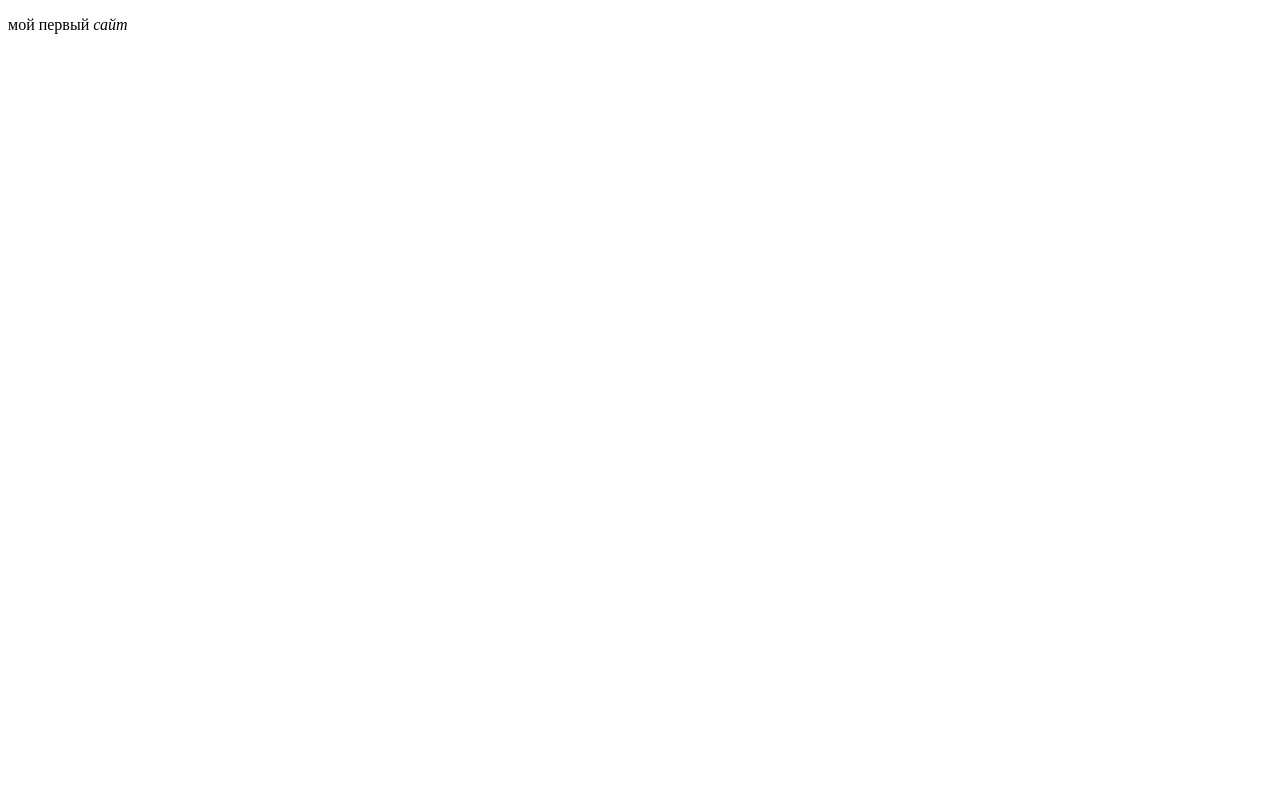
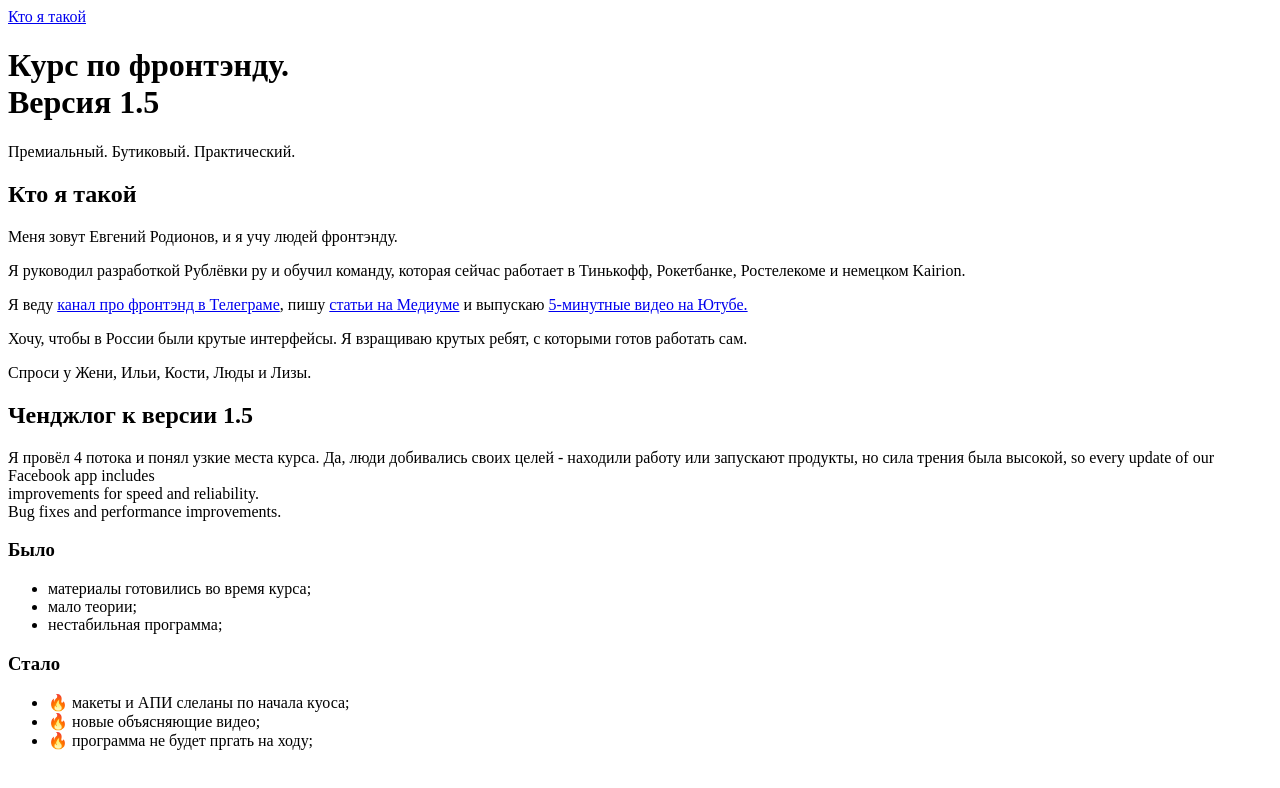
Before and after one commit to kirSHill/verstka, a plain HTML site: page index.html in a window 1280 px wide. Drawn offline with Linux system fonts and the light colour scheme.

Commit message:
first homework done

```diff
--- a/index.html
+++ b/index.html
@@ -1,9 +1,43 @@
 <!DOCTYPE html>
 <html>
     <head>
-        <title>????</title>
+        <meta charset="UTF-8" />
+        <title>Курс по фронтэнду 1.5</title>
     </head>
     <body>
-        <p>мой первый <i>сайт</i></p>
+        <nav><a href="#whoami">Кто я такой</a></nav>
+        <header><h1>Курс по фронтэнду. <br />
+            Версия 1.5
+        </h1>
+        <p>Премиальный. Бутиковый. Практический.</p></header>
+        <main>
+            <section id = "whoami">
+                <h2>Кто я такой</h2>
+                <p>Меня зовут Евгений Родионов, и я учу людей фронтэнду. </p>
+                <p>Я руководил разработкой Рублёвки ру и обучил команду, которая сейчас работает в Тинькофф, Рокетбанке, Ростелекоме и немецком Kairion.</p>
+                <p>Я веду <a href="t.me/kirshill">канал про фронтэнд в Телеграме</a>, пишу <a href = "vk.com/kirshill">статьи на Медиуме</a> и выпускаю <a href="youtube.com/kirshill">5-минутные видео на Ютубе.</a></p>
+                <p>Хочу, чтобы в России были крутые интерфейсы. Я взращиваю крутых ребят, с которыми готов работать сам.</p>
+                <aside>Спроси у Жени, Ильи, Кости, Люды и Лизы.</aside>
+            </section>
+
+            <section id = "changelog">
+                <h2>Ченджлог к версии 1.5</h2>
+                <p>Я провёл 4 потока и понял узкие места курса. Да, люди добивались своих целей - находили работу или запускают продукты, но сила трения была высокой, so every update of our Facebook app includes <br />
+                improvements for speed and reliability. <br />
+                Bug fixes and performance improvements.</p>
+                <h3>Было</h3>
+                <ul>
+                    <li>материалы готовились во время курса;</li>
+                    <li>мало теории;</li>
+                    <li>нестабильная программа;</li>
+                </ul>
+                <h3>Стало</h3>
+                <ul>
+                    <li>&#128293 макеты и АПИ слеланы по начала куоса;</li>
+                    <li>&#128293 новые объясняющие видео;</li>
+                    <li>&#128293 программа не будет пргать на ходу;</li>
+                </ul>
+            </section>
+        </main>
     </body>
 </html>
```
